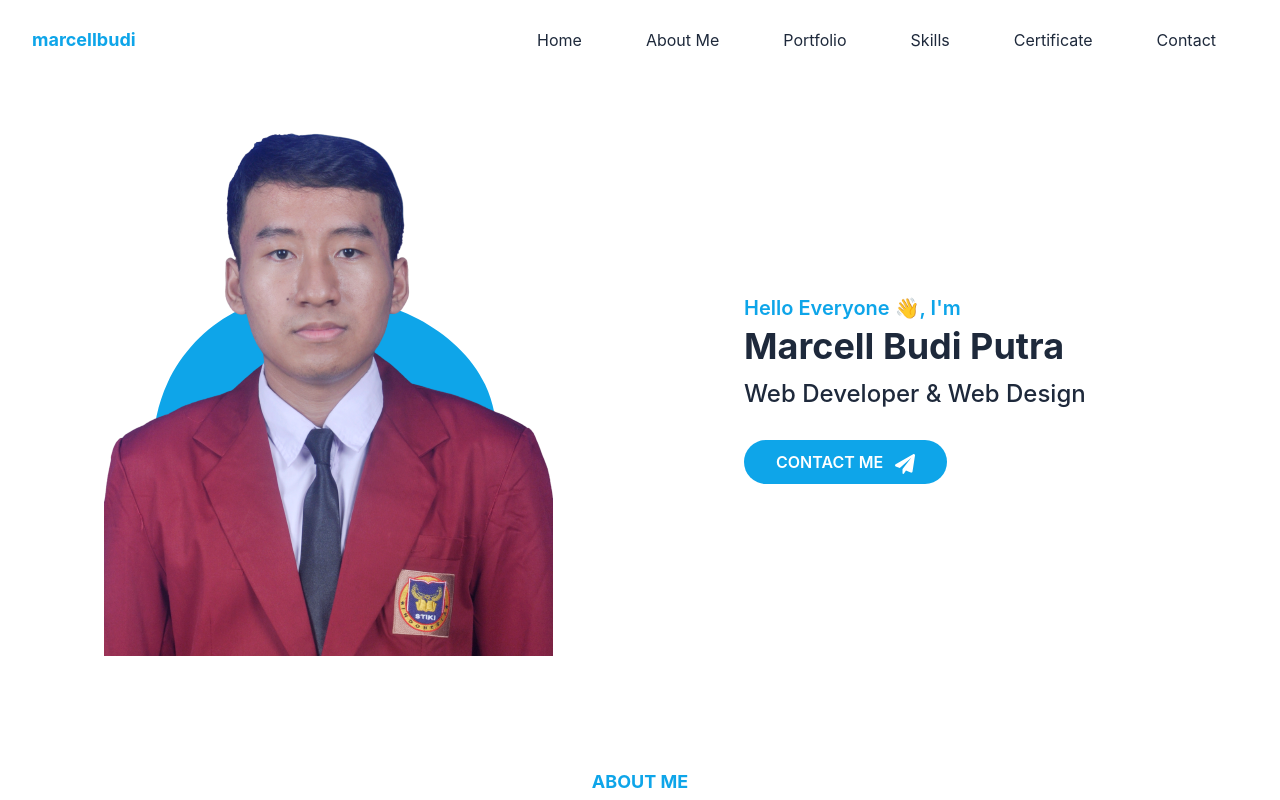
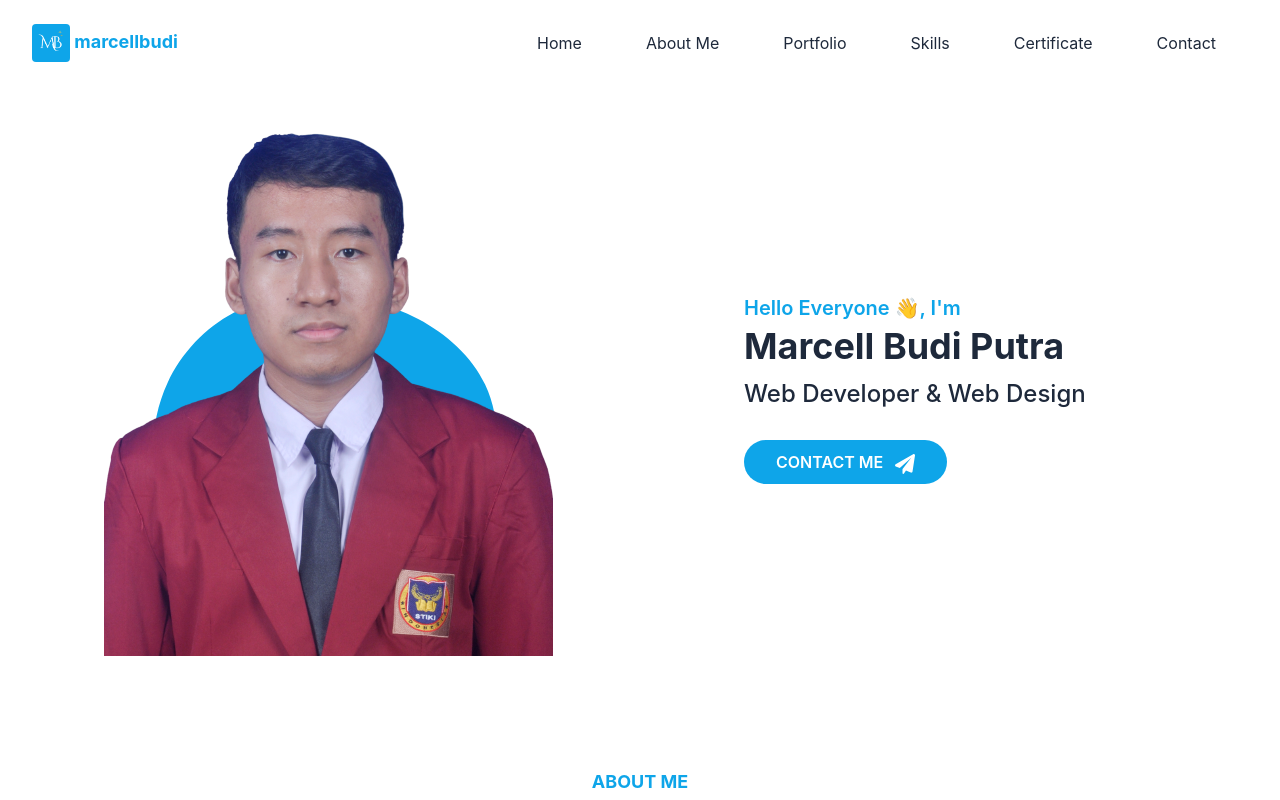
Before and after one commit to MarcellBudi/portfolio, a website: page index.html in a window 1280 px wide. Shown: the top 800 px of the page. Drawn offline with nearby package versions, Linux system fonts and the light colour scheme.

Commit message:
add logo on navbar

```diff
--- a/index.html
+++ b/index.html
@@ -19,7 +19,7 @@
       <div class="container">
         <div class="relative flex items-center justify-between">
           <div class="px-4 navbar">
-            <a href="#home" class="block py-6 text-lg font-bold text-primary hover:opacity-80 duration-200">marcellbudi</a>
+            <a href="#home" class="block py-6 text-lg font-bold text-primary hover:opacity-80 duration-200"><img src="dist/img/Logo Marcell Budi.png" class="inline logo rounded" alt="Logo Marcell Budi"> marcellbudi</a>
           </div>
           <div class="flex items-center px-4">
             <button id="hamburger" name="hamburger" type="button" class="absolute right-4 block lg:hidden">
```
Also changed, not shown: dist/css/style.css.
